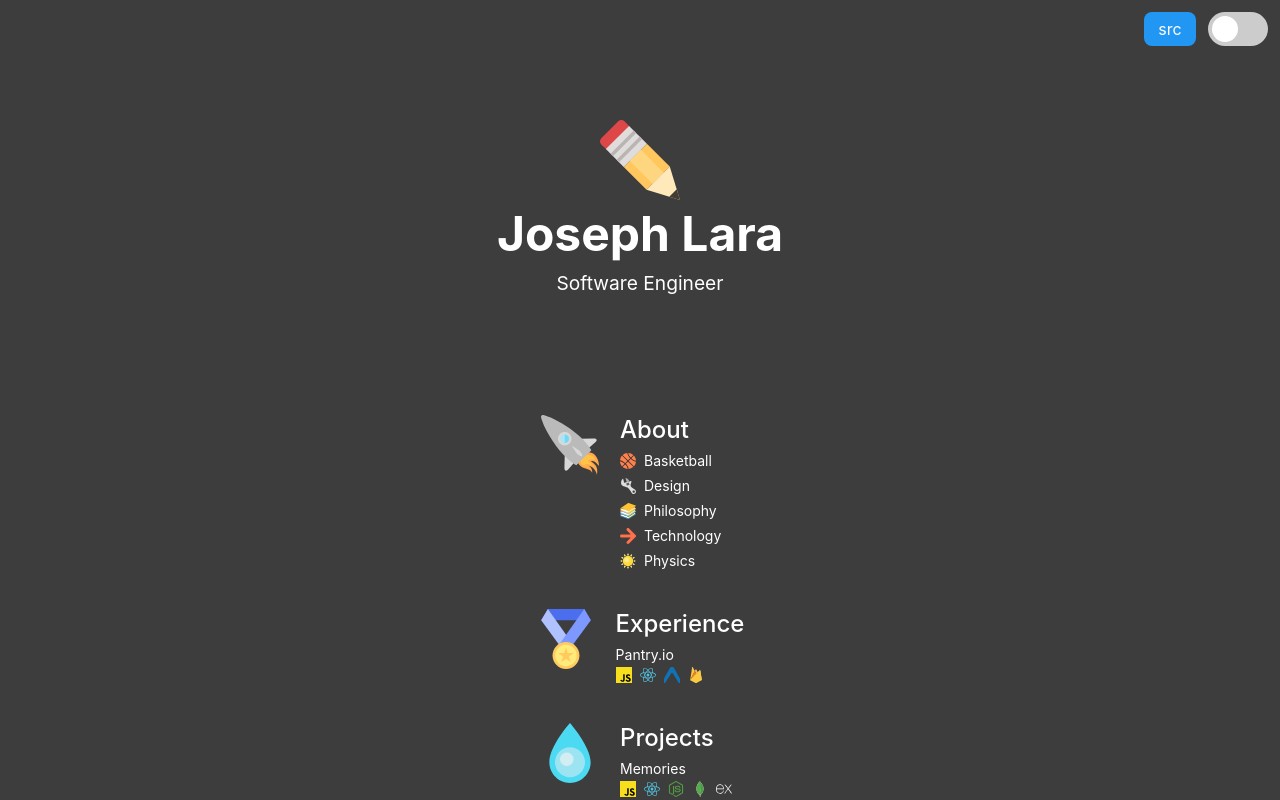
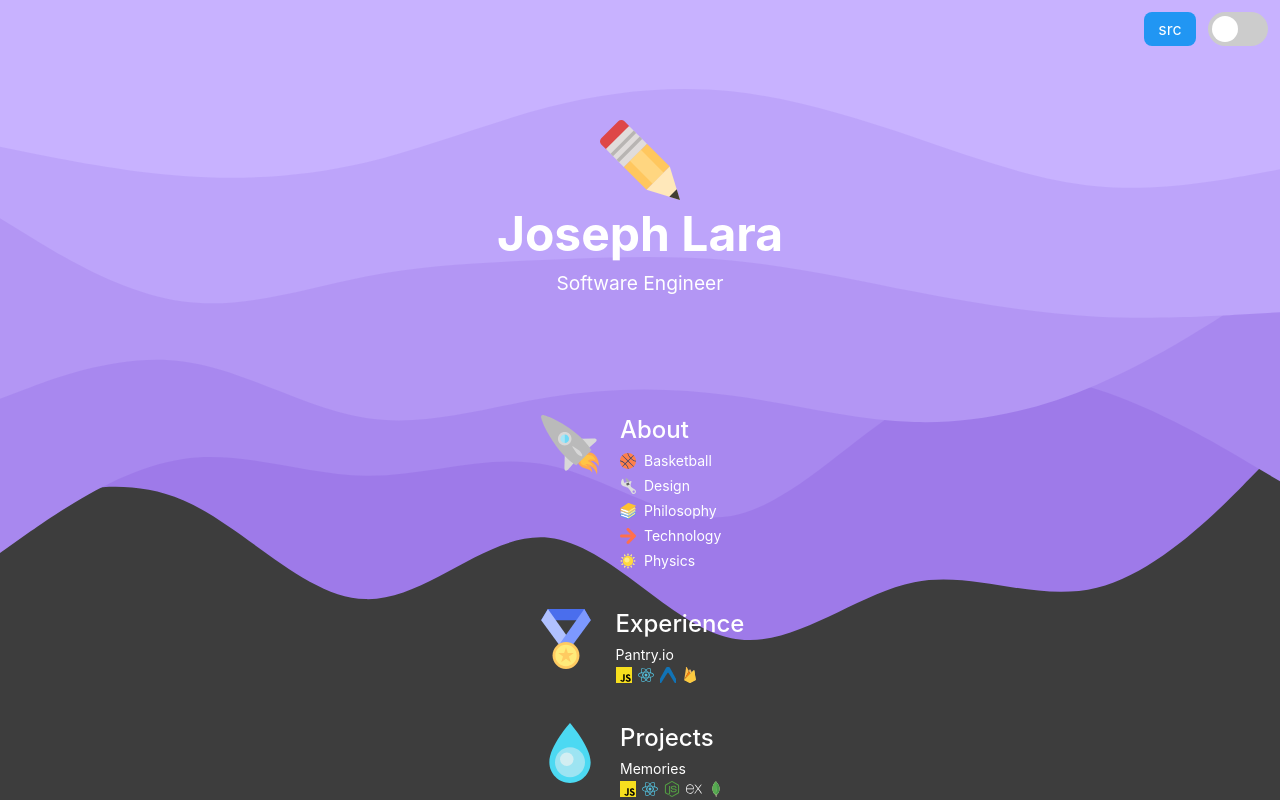
Before and after one commit to josephxlara/-Personal-Website, a React (Create React App) app: page / in a window 1280 px wide. Shown: the top 800 px of the page. Built offline with nearby package versions, Linux system fonts and the light colour scheme.

Commit message:
added SVG

```diff
--- a/src/Components/About.js
+++ b/src/Components/About.js
@@ -5,6 +5,7 @@ import { AboutMeInfo } from '../Constants';
 
 // SVG
 import { Pencil } from '../FlatIcons';
+import Gradient from '../Gradient';
 
 // Component
 import AboutSection from './AboutSection';
@@ -17,6 +18,7 @@ const About = ({ lightMode }) => {
         width: 100%;
         justify-content: center;
         display: flex;
+        flex-wrap: wrap;
         background-color: ${lightMode ? 'white' : '#3d3d3d'};
         height: 1400px;
         @media only screen and (min-height: 1400px) {
@@ -29,6 +31,9 @@ const About = ({ lightMode }) => {
         display: flex;
         align-items: center;
         flex-direction: column;
+        @media only screen and (max-width: 375px) {
+            margin: 64px 0 120px 0;
+        }
         margin: 120px 0 120px 0;
     `
 
@@ -59,7 +64,10 @@ const About = ({ lightMode }) => {
       align-items: center;
       display: flex;
       background-color: #2196F3;
-      & > a, a:link, a:visited {
+      :hover {
+          background-color: #208de3;
+      }
+      & a, a:link, a:visited {
         color: white;
         display: flex;
         justify-content: center;
@@ -75,6 +83,9 @@ const About = ({ lightMode }) => {
 
     return (
         <Container>
+            <div className="gradientDiv">
+                <Gradient className="gradient" lightMode={lightMode} />
+            </div>
             <SourceCode>
                 <a
                     href='https://github.com/josephxlara/-Personal-Website'
--- a/src/Components/AboutSection.js
+++ b/src/Components/AboutSection.js
@@ -45,7 +45,7 @@ const AboutSection = ({ section, lightMode }) => {
                                     {
                                         sectionBodyItem.stack &&
                                         sectionBodyItem.stack.map(Tech => {
-                                            return <Tech lightMode={lightMode} style={{ marginRight: '8px', display: 'flex' }} height={16} width={16} />
+                                            return <Tech lightMode={lightMode} style={{ marginRight: '6px', display: 'flex' }} width={16} height={16} />
                                         })
                                     }
                                 </div>
--- a/src/Constants.js
+++ b/src/Constants.js
@@ -44,7 +44,7 @@ export const AboutMeInfo = [
             {
                 item: 'Philosophy',
                 icon: StackOfBooks,
-                link: 'https://www.youtube.com/watch?v=2kZRAOXEFPI&t=342s'
+                link: 'https://www.youtube.com/watch?v=iP9xNYCr5Js'
             },
             {
                 item: 'Technology',
@@ -79,7 +79,7 @@ export const AboutMeInfo = [
             {
                 item: 'Memories',
                 stack: [
-                    Javascript, ReactLogo, Node, MongoDB, Express
+                    Javascript, ReactLogo, Node, Express, MongoDB
                 ],
                 link: 'https://elegant-benz-786846.netlify.app/'
             },
--- /dev/null
+++ b/src/Gradient.js
@@ -0,0 +1,30 @@
+import * as React from "react"
+
+function Gradient(props) {
+  return (
+    <svg xmlns="http://www.w3.org/2000/svg" preserveAspectRatio="none" viewBox="0 0 900 288" {...props} >
+      <path
+        d="M900 201.4l-21.5 14c-21.5 14.2-64.5 42.3-107.3 49.1-42.9 6.8-85.5-7.8-128.4-2.5-42.8 5.4-85.8 30.8-128.6 25.2-42.9-5.8-85.5-42.3-128.4-45.2-42.8-2.9-85.8 28.3-128.6 27.6-42.9-.5-85.5-32.7-128.4-44.5-42.8-11.9-85.8-3.4-107.3.8L0 230.2V0h900v201.4z"
+        fill={props.lightMode ? "#0984e3" : "#9e7ae9"}
+      />
+      <path
+        d="M900 216.6l-21.5-8.1C857 200.2 814 184 771.2 175.2c-42.9-8.8-85.5-9.8-128.4 5.4-42.8 15.2-85.8 46.7-128.6 51.6-42.9 4.7-85.5-17.3-128.4-22.8-42.8-5.8-85.8 5.1-128.6 4.7-42.9-.3-85.5-11.5-128.4-7.6C86 210.4 43 229.7 21.5 239.1L0 248.8V0h900v216.6z"
+        fill={props.lightMode ? "#3391ea" : "#a888ef"}
+      />
+      <path
+        d="M900 125.2l-21.5 9c-21.5 9.1-64.5 27.1-107.3 38.9-42.9 11.8-85.5 17.6-128.4 16.8-42.8-.9-85.8-8.3-128.6-11.9-42.9-3.7-85.5-3.7-128.4.8-42.8 4.4-85.8 13.5-128.6 9.3-42.9-4.2-85.5-21.8-128.4-25.4-42.8-3.6-85.8 6.5-107.3 11.6L0 179.4V0h900v125.2z"
+        fill={props.lightMode ? "#4c9ef1" : "#b396f4"}
+      />
+      <path
+        d="M900 140.5l-21.5.8c-21.5.8-64.5 2.5-107.3 1.2-42.9-1.5-85.5-5.9-128.4-11.3-42.8-5.4-85.8-11.5-128.6-14-42.9-2.5-85.5-1.5-128.4-.3-42.8 1.1-85.8 2.1-128.6 7.5-42.9 5.4-85.5 14.9-128.4 11.3C86 132 43 115.1 21.5 106.6L0 98.2V0h900v140.5z"
+        fill={props.lightMode ? "#60acf8" : "#bda4fa"}
+      />
+      <path
+        d="M900 76.2l-21.5 2.5c-21.5 2.5-64.5 7.6-107.3 5.1-42.9-2.5-85.5-12.7-128.4-22C600 52.5 557 44 514.2 41.1c-42.9-2.7-85.5 0-128.4 7.1C343 55.3 300 66.5 257.2 73.1c-42.9 6.4-85.5 8.1-128.4 6.1C86 77.3 43 71.6 21.5 68.9L0 66V0h900v76.2z"
+        fill={props.lightMode ? "#74b9ff" : "#c8b2ff"}
+      />
+    </svg>
+  )
+}
+
+export default Gradient;
--- a/src/styles.scss
+++ b/src/styles.scss
@@ -1,11 +1,30 @@
 // About.js
+.gradientDiv {
+  height: 640px;
+  display: flex;
+  width: 100%;
+  position: absolute;
+}
+
+.gradient {
+  width: 100%;
+}
+
+@media only screen and (max-width: 375px) {
+  .gradientDiv {
+    height: 320px;
+  }
+}
+
 .informationContainer {
     display: flex;
     flex-direction: column;
     align-items: center;
     width: 400px;
     max-width: 600px;
+    z-index: 999;
 }
+
 
 // Section.js
 .sectionDiv {
```
